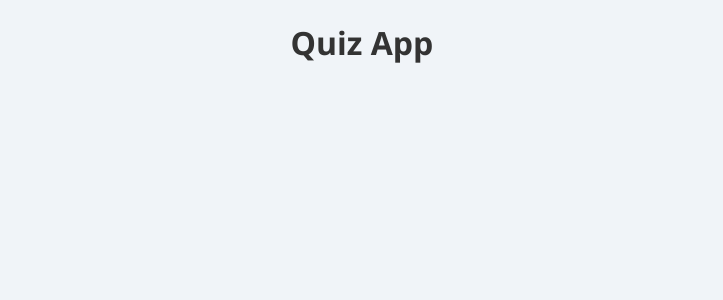
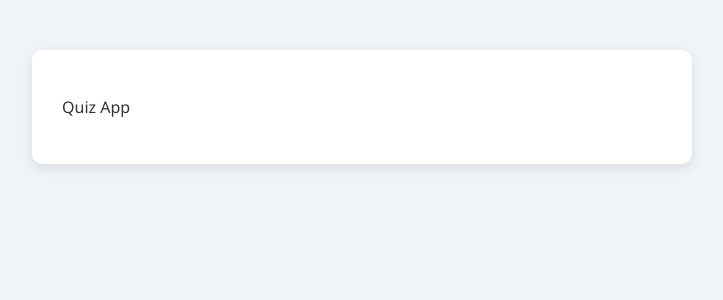
Before and after one commit to AleksandarStanisic021/reactlab, a React (Vite) app: page / in a window 1280 px wide. Shown: the top 300 px of the page, without its empty margins (278-1001 px from the left). Built offline with nearby package versions, Linux system fonts and the light colour scheme.

Commit message:
Update App component structure and change heading to paragraph

```diff
--- a/src/App.jsx
+++ b/src/App.jsx
@@ -3,8 +3,8 @@ import "./index.css";
 
 const App = () => {
   return (
-    <div>
-      <h1>Quiz App</h1>
+    <div className="app-container">
+      <p>Quiz App</p>
     </div>
   );
 };
```
